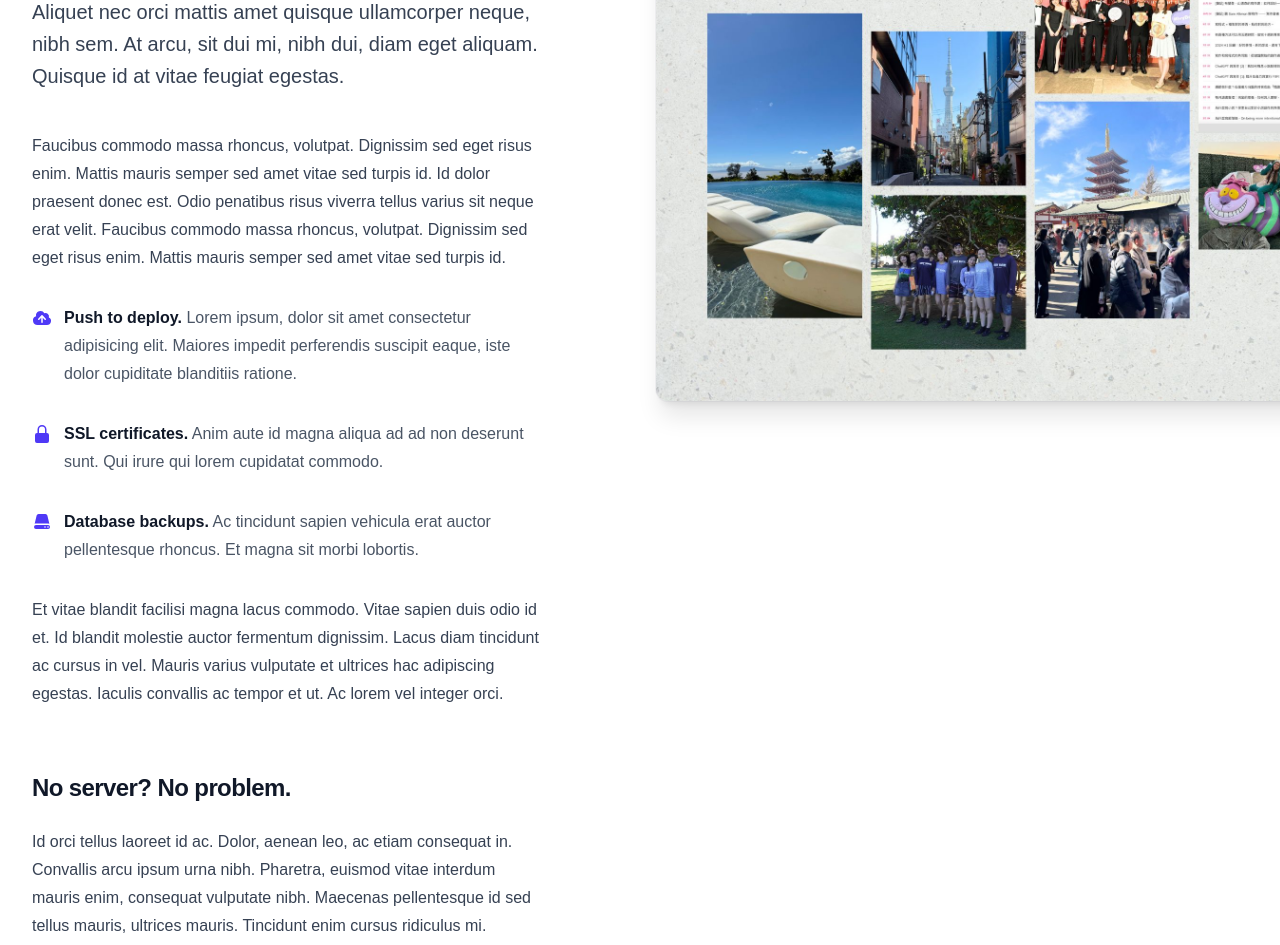
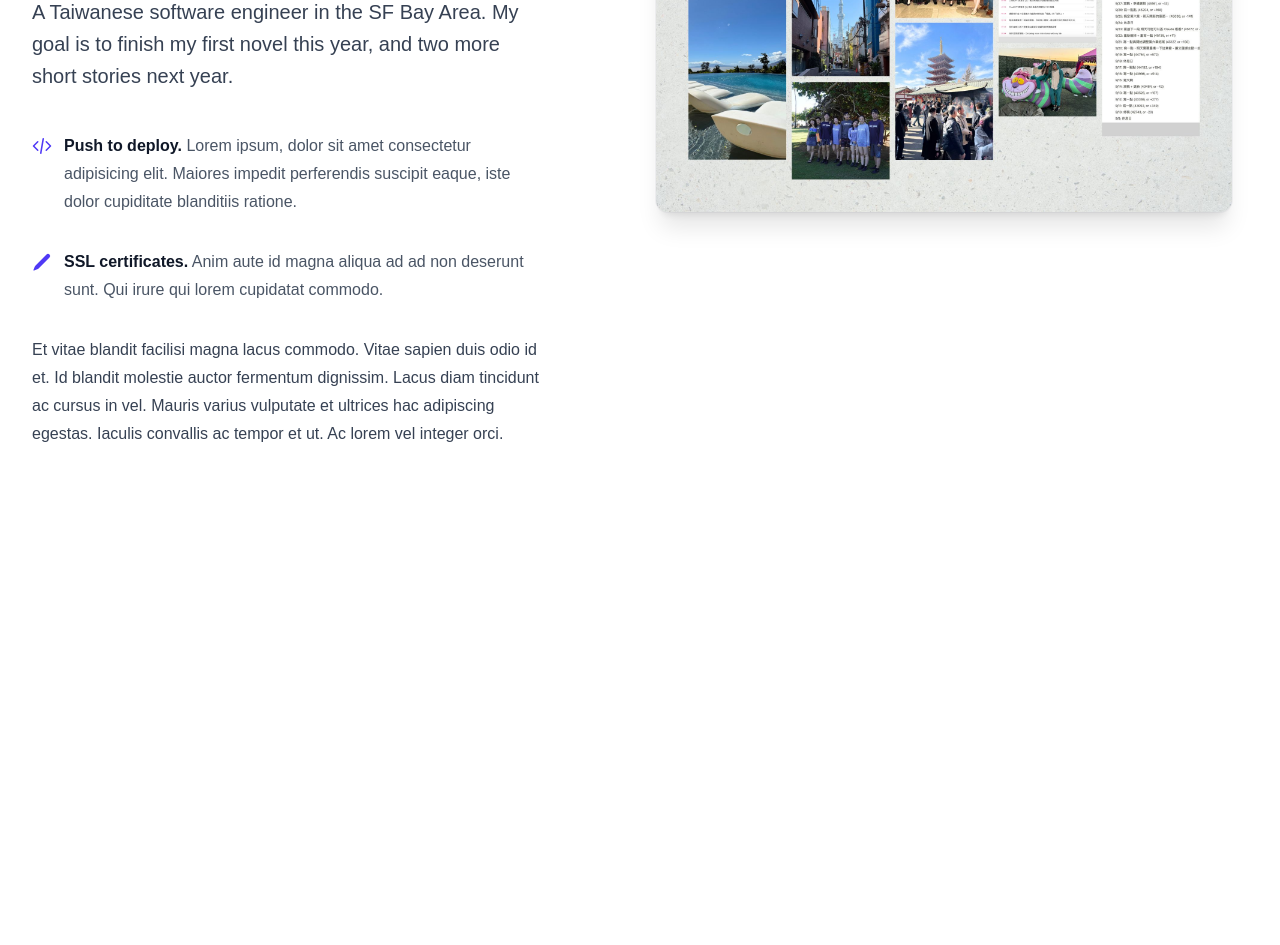
Before and after one commit to WigoHunter/kaichun, a Next.js app: page /en/about in a window 1280 px wide. Shown: the part 320-1265 px from the top of the page. After the commit the page ends 896 px from the top, so only its background shows below. Built offline with nearby package versions, Linux system fonts and the light colour scheme.

Commit message:
some improvement

```diff
--- a/app/[locale]/about/page.tsx
+++ b/app/[locale]/about/page.tsx
@@ -1,5 +1,17 @@
 import { useTranslations } from 'next-intl';
-import { CloudArrowUpIcon, LockClosedIcon, ServerIcon } from '@heroicons/react/20/solid'
+import { PencilIcon, CodeBracketIcon } from '@heroicons/react/20/solid'
+import { Metadata } from 'next';
+
+type Props = {
+  params: { locale: string }
+};
+
+export const generateMetadata = async ({ params }: Props): Promise<Metadata> => {
+  const { locale } = await params;
+  return {
+    title: locale === 'zh' ? '關於我 | 許凱鈞' : 'About me | Kevin Hsu',
+  };
+};
 
 export default function About() {
   const t = useTranslations('about');
@@ -15,31 +27,24 @@ export default function About() {
                 {t('title')}
               </h1>
               <p className="mt-6 text-xl/8 text-gray-700">
-                Aliquet nec orci mattis amet quisque ullamcorper neque, nibh sem. At arcu, sit dui mi, nibh dui, diam
-                eget aliquam. Quisque id at vitae feugiat egestas.
+                {t('description')}
               </p>
             </div>
           </div>
         </div>
-        <div className="-mt-12 -ml-12 p-12 lg:sticky lg:top-4 lg:col-start-2 lg:row-span-2 lg:row-start-1 lg:overflow-hidden">
+        <div className="-mt-12 -mb-12 -ml-12 p-12 lg:sticky lg:top-4 lg:col-start-2 lg:row-span-2 lg:row-start-1 lg:overflow-hidden">
           <img
             alt=""
             src="/2024H2.jpg"
-            className="w-[48rem] max-w-none rounded-xl bg-gray-900 ring-1 shadow-xl ring-gray-400/10 sm:w-[57rem]"
+            className="w-full rounded-xl bg-gray-900 ring-1 shadow-xl ring-gray-400/10 lg:w-[48rem] xl:w-[57rem]"
           />
         </div>
         <div className="lg:col-span-2 lg:col-start-1 lg:row-start-2 lg:mx-auto lg:grid lg:w-full lg:max-w-7xl lg:grid-cols-2 lg:gap-x-8 lg:px-8">
           <div className="lg:pr-4">
             <div className="max-w-xl text-base/7 text-gray-700 lg:max-w-lg">
-              <p>
-                Faucibus commodo massa rhoncus, volutpat. Dignissim sed eget risus enim. Mattis mauris semper sed amet
-                vitae sed turpis id. Id dolor praesent donec est. Odio penatibus risus viverra tellus varius sit neque
-                erat velit. Faucibus commodo massa rhoncus, volutpat. Dignissim sed eget risus enim. Mattis mauris
-                semper sed amet vitae sed turpis id.
-              </p>
-              <ul role="list" className="mt-8 space-y-8 text-gray-600">
+              <ul role="list" className="space-y-8 text-gray-600">
                 <li className="flex gap-x-3">
-                  <CloudArrowUpIcon aria-hidden="true" className="mt-1 size-5 flex-none text-indigo-600" />
+                  <CodeBracketIcon aria-hidden="true" className="mt-1 size-5 flex-none text-indigo-600" />
                   <span>
                     <strong className="font-semibold text-gray-900">Push to deploy.</strong> Lorem ipsum, dolor sit amet
                     consectetur adipisicing elit. Maiores impedit perferendis suscipit eaque, iste dolor cupiditate
@@ -47,17 +52,10 @@ export default function About() {
                   </span>
                 </li>
                 <li className="flex gap-x-3">
-                  <LockClosedIcon aria-hidden="true" className="mt-1 size-5 flex-none text-indigo-600" />
+                  <PencilIcon aria-hidden="true" className="mt-1 size-5 flex-none text-indigo-600" />
                   <span>
                     <strong className="font-semibold text-gray-900">SSL certificates.</strong> Anim aute id magna aliqua
                     ad ad non deserunt sunt. Qui irure qui lorem cupidatat commodo.
-                  </span>
-                </li>
-                <li className="flex gap-x-3">
-                  <ServerIcon aria-hidden="true" className="mt-1 size-5 flex-none text-indigo-600" />
-                  <span>
-                    <strong className="font-semibold text-gray-900">Database backups.</strong> Ac tincidunt sapien
-                    vehicula erat auctor pellentesque rhoncus. Et magna sit morbi lobortis.
                   </span>
                 </li>
               </ul>
@@ -66,13 +64,6 @@ export default function About() {
                 fermentum dignissim. Lacus diam tincidunt ac cursus in vel. Mauris varius vulputate et ultrices hac
                 adipiscing egestas. Iaculis convallis ac tempor et ut. Ac lorem vel integer orci.
               </p>
-              <h2 className="mt-16 text-2xl font-bold tracking-tight text-gray-900">No server? No problem.</h2>
-              <p className="mt-6">
-                Id orci tellus laoreet id ac. Dolor, aenean leo, ac etiam consequat in. Convallis arcu ipsum urna nibh.
-                Pharetra, euismod vitae interdum mauris enim, consequat vulputate nibh. Maecenas pellentesque id sed
-                tellus mauris, ultrices mauris. Tincidunt enim cursus ridiculus mi. Pellentesque nam sed nullam sed diam
-                turpis ipsum eu a sed convallis diam.
-              </p>
             </div>
           </div>
         </div>
--- a/messages/en.json
+++ b/messages/en.json
@@ -16,7 +16,8 @@
   },
   "about": {
     "title": "Kai-Chun Hsu",
-    "subtitle": "I write novels and code."
+    "subtitle": "I write novels and code.",
+    "description": "A Taiwanese software engineer in the SF Bay Area. My goal is to finish my first novel this year, and two more short stories next year."
   },
   "reading": {
     "title": "Reading List"
--- a/messages/zh.json
+++ b/messages/zh.json
@@ -16,7 +16,8 @@
   },
   "about": {
     "title": "許凱鈞 Kevin Hsu",
-    "subtitle": "寫小說的矽谷工程師"
+    "subtitle": "夢想當個小說家，目前是個軟體工程師。",
+    "description": "每天早上上班前盡可能寫個 200 字的小說，但從不勉強自己。預計 2025 年完成第一本小說，2026 年還有兩篇短篇故事。"
   },
   "reading": {
     "title": "書單"
```
